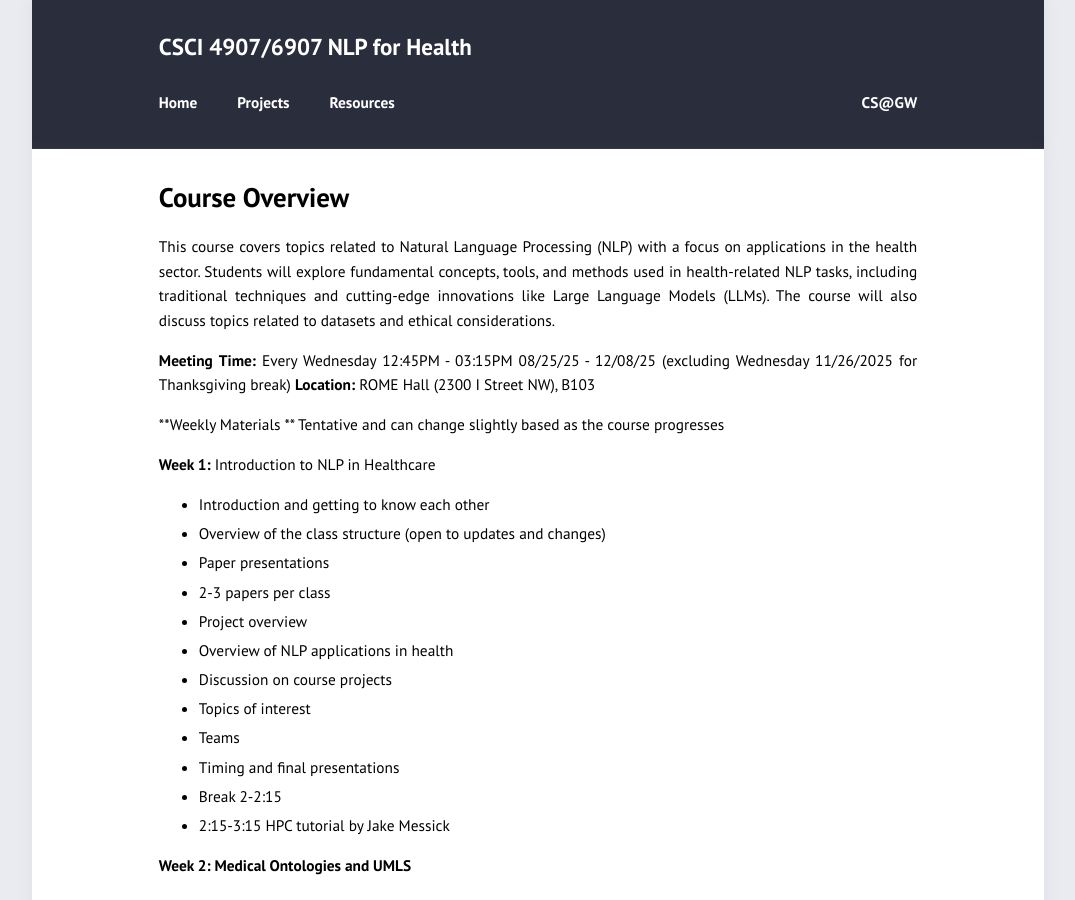
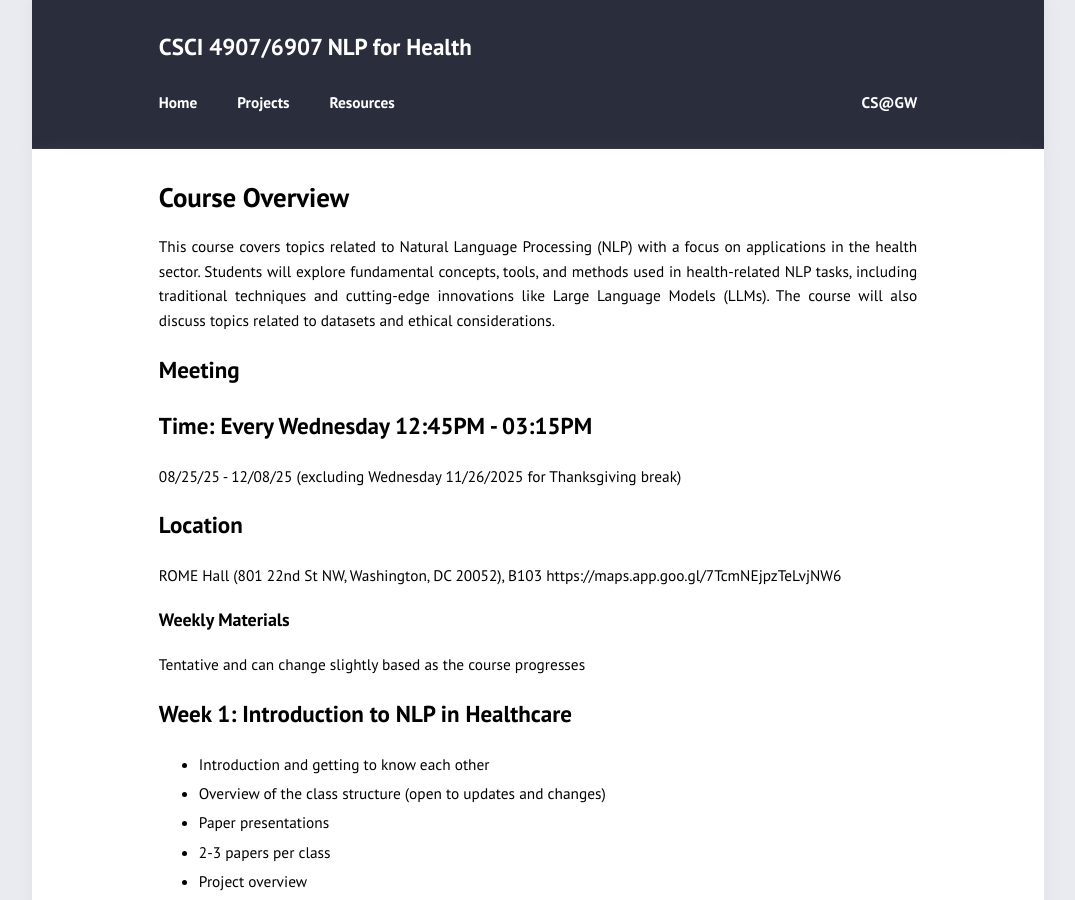
Before and after one commit to azirikly/nlp4health-fall25, a Jekyll site: the page built from index.md, in a window 1280 px wide and 900 px high. Shown: the whole window, without its empty margins (102-1177 px from the left). Built offline with Jekyll 4.4.1, drawn with Linux system fonts in a browser that asks for light colours.

Commit message:
Update index.md with location and google map location

```diff
--- a/index.md
+++ b/index.md
@@ -5,15 +5,17 @@ layout: page
 
 This course covers topics related to Natural Language Processing (NLP) with a focus on applications in the health sector. Students will explore fundamental concepts, tools, and methods used in health-related NLP tasks, including traditional techniques and cutting-edge innovations like Large Language Models (LLMs).  The course will also discuss topics related to datasets and ethical considerations.
 
-**Meeting**
-**Time:** Every Wednesday 12:45PM - 03:15PM
+# Meeting
+## Time: Every Wednesday 12:45PM - 03:15PM
 08/25/25 - 12/08/25 (excluding Wednesday 11/26/2025 for Thanksgiving break)
-**Location:** ROME Hall (2300 I Street NW), B103
+## Location
+ROME Hall (801 22nd St NW, Washington, DC 20052), B103
+https://maps.app.goo.gl/7TcmNEjpzTeLvjNW6
 
-**Weekly Materials **
+### Weekly Materials
 Tentative and can change slightly based as the course progresses
 
-**Week 1:** Introduction to NLP in Healthcare
+## Week 1: Introduction to NLP in Healthcare
 - Introduction and getting to know each other
 - Overview of the class structure (open to updates and changes)
 - Paper presentations
@@ -27,64 +29,64 @@ Tentative and can change slightly based as the course progresses
 - Break 2-2:15
 - 2:15-3:15 HPC tutorial by Jake Messick
 
-**Week 2: Medical Ontologies and UMLS**
+## Week 2: Medical Ontologies and UMLS
 - Importance of ontologies in health NLP
 - UMLS and its applications with paper discussions
 - Project updates
 
-**Week 3: Named Entity Recognition (NER) in Medical Texts**
+## Week 3: Named Entity Recognition (NER) in Medical Texts
 - Key methods and tools in NER for healthcare
 - Review of recent NER studies
 - Project updates
 
-**Week 4: Relation Extraction in Healthcare**
+## Week 4: Relation Extraction in Healthcare
 - Techniques and challenges in extracting relations
 - Case studies and paper discussions
 - Project updates
 
-**Week 5: Datasets**
+## Week 5: Datasets
 - Exploration of datasets specific to health research
 - Clinical data vs. social media
 - Project updates
 
-**Week 6: Traditional Machine Learning vs. Large Language Models in Health**
+## Week 6: Traditional Machine Learning vs. Large Language Models in Health
 - Overview of traditional methods in health
 - Overview of LLM in health
 - Project updates
 
-**Week 7: Predictive Modeling -session 1**
+## Week 7: Predictive Modeling -session 1
 - Choose from three main categories
 - Symptoms discovery
 - Disease detection
 - Decision support systems
 
-**Week 8: Predictive Modeling -session 2**
+## Week 8: Predictive Modeling -session 2
 - Choose from three main categories
 - Symptoms discovery
 - Disease detection
 - Decision support systems
 
-**Week 9: Mental Health and NLP**
+## Week 9: Mental Health and NLP
 - Applications of NLP in mental health assessment
 - Review of research and future possibilities
 
-**Week 10: Sentiment Analysis and Emotion Detection in Health**
+## Week 10: Sentiment Analysis and Emotion Detection in Health
 - Techniques and challenges in sentiment analysis
 - Discussion of relevant papers in mental health contexts
 
-**Week 11: Ethics and bias in NLP for Health**
+## Week 11: Ethics and bias in NLP for Health
 - Privacy, bias, and fairness in health NLP
 - Deep view on model biases
 - Critical analysis of ethical issues through papers
 
-**Week 12: Explainable AI**
+## Week 12: Explainable AI
 - Importance and techniques of explainability in health models
 - Interpretability and its impact on clinical integration
 
-**Week 13: Trends and Innovations and project presentations**
+## Week 13: Trends and Innovations and project presentations
 - Emerging trends and future possibilities
 - Paper discussions on cutting-edge research
 
-**Week 14: Project Presentations and Course Wrap-up**
+## Week 14: Project Presentations and Course Wrap-up
 - Student project presentations
 - Reflective discussions on course learnings
```
